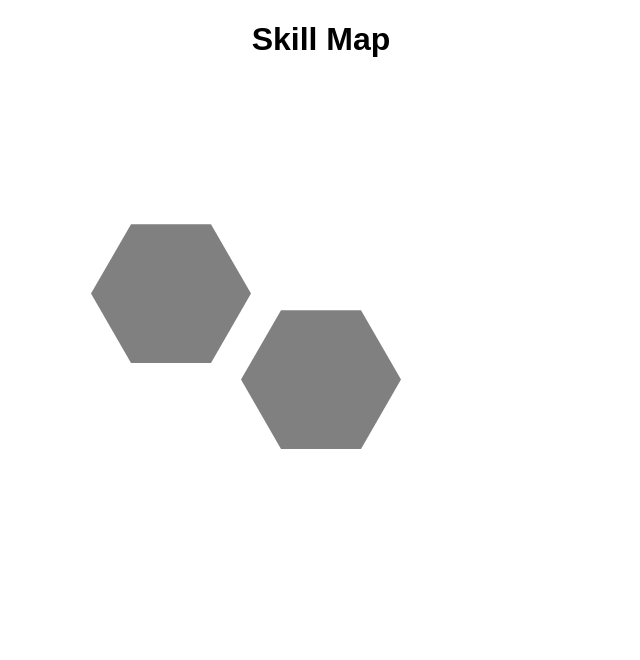
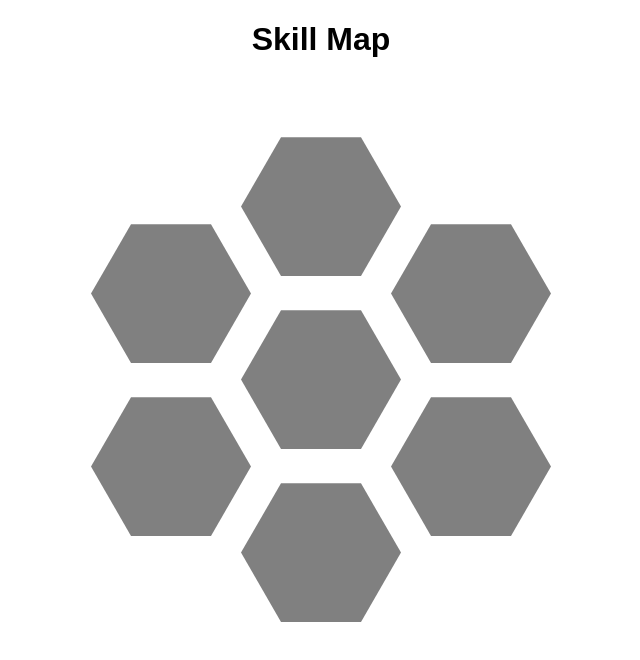
Before and after one commit to noah-kogler/motion-hexplorer, a Next.js app: page / in a window 1280 px wide. Shown: the top 660 px of the page, without its empty margins (319-959 px from the left). Built offline with nearby package versions, Linux system fonts and the light colour scheme.

Commit message:
positions around center

```diff
--- a/components/skill-map.js
+++ b/components/skill-map.js
@@ -13,11 +13,25 @@ export default function SkillMap() {
 
   const padding = 20;
   const sideLength = 100;
+  const halfHeight = hexHalfHeight(sideLength);
+
   const central = {x: width / 2, y: 300 };
+  const topLeft = {x: central.x - 3 * sideLength / 2, y: central.y - halfHeight };
+  const top = {x: central.x, y: central.y - 2 * halfHeight };
+  const topRight = {x: central.x + 3 * sideLength / 2, y: central.y - halfHeight };
+  const bottomRight = {x: central.x + 3 * sideLength / 2, y: central.y + halfHeight };
+  const bottom = {x: central.x, y: central.y + 2 * halfHeight };
+  const bottomLeft = {x: central.x - 3 * sideLength / 2, y: central.y + halfHeight };
+
   return (
     <Container ref={ref}>
       <Hexagon center={central} sideLength={sideLength} padding={padding}/>
-      <Hexagon center={{x: central.x - 3 * sideLength / 2, y: central.y - hexHalfHeight(sideLength) }} sideLength={sideLength}  padding={padding}/>
+      <Hexagon center={topLeft} sideLength={sideLength}  padding={padding}/>
+      <Hexagon center={top} sideLength={sideLength}  padding={padding}/>
+      <Hexagon center={topRight} sideLength={sideLength}  padding={padding}/>
+      <Hexagon center={bottomRight} sideLength={sideLength}  padding={padding}/>
+      <Hexagon center={bottom} sideLength={sideLength}  padding={padding}/>
+      <Hexagon center={bottomLeft} sideLength={sideLength}  padding={padding}/>
     </Container>
   );
 }
```
